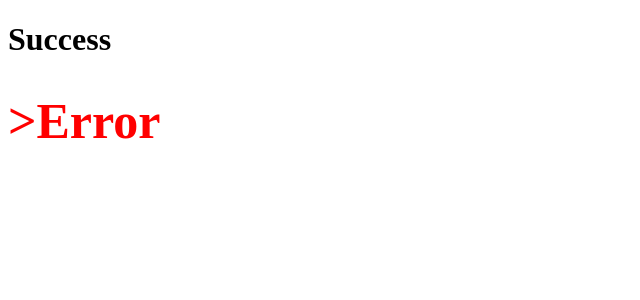
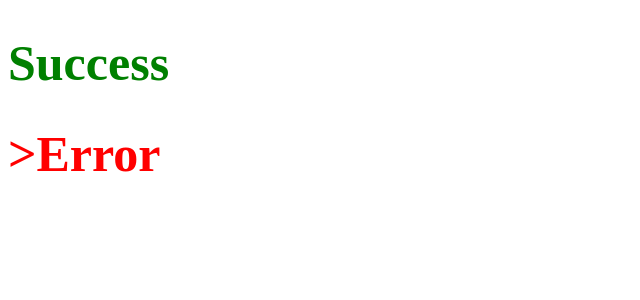
Before and after one commit to Reshavji/React-Inline-and-Module-CSS---First-Class-based-Component-Introducing-JSX-Crea---olq60vck0fv6, a React app: page / in a window 1280 px wide. Shown: the top 300 px of the page, without its empty margins (0-640 px from the left). Built offline with nearby package versions, Linux system fonts and the light colour scheme.

Commit message:
Update App.js

```diff
--- a/src/components/App.js
+++ b/src/components/App.js
@@ -8,7 +8,7 @@ const heading ={
 }
   return (
     <div id="main">
-      <h1 >Success</h1>
+      <h1 className={styles.success} >Success</h1>
       <h1 id='error' style={{color: "red",fontSize: '50px'}}>>Error</h1>
     </div>
   )
```
